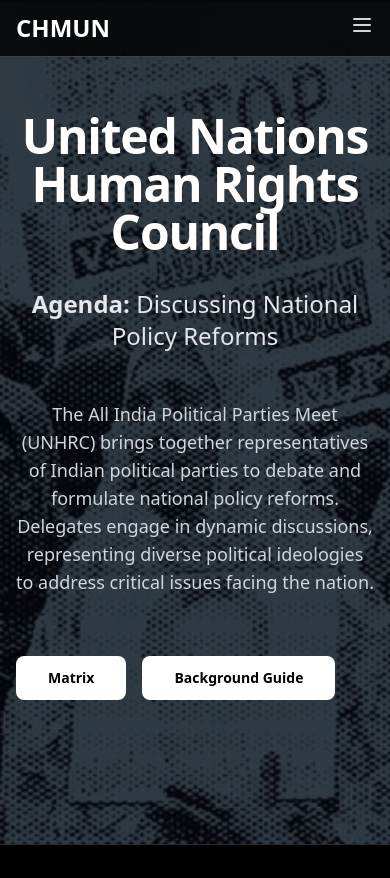
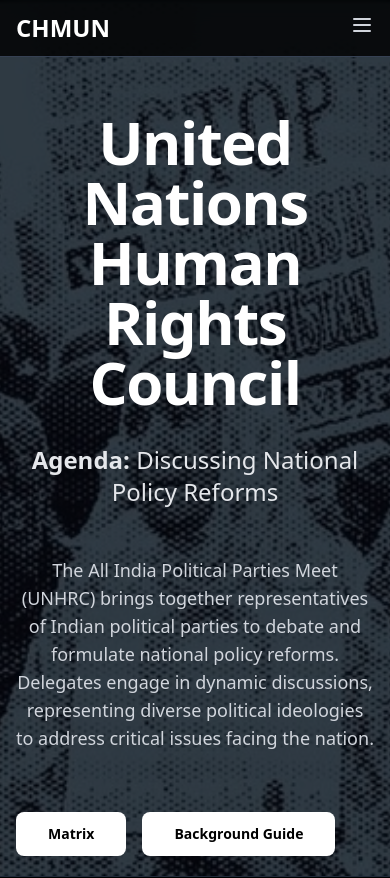
Before and after one commit to notcoolorg/chmundev3, a React (Vite) app: page /committees/unhrc in a window 390 px wide. Shown: the top 878 px of the page. Built offline with nearby package versions, Linux system fonts and the light colour scheme.

Commit message:
Update UNHRC.jsx

```diff
--- a/src/pages/committees/UNHRC.jsx
+++ b/src/pages/committees/UNHRC.jsx
@@ -20,8 +20,8 @@
       }}
     >
       <div className="max-w-100% mx-auto px-4 sm:px-6 lg:px-8 flex flex-col items-left">
-      <h1 className="text-5xl md:text-9xl font-black tracking-tight text-center mt-8 md:mt-16 mb-8 break-words">
-  United Nations<br className="inline md:hidden" /> Human Rights Council
+      <h1 className="text-6xl md:text-9xl font-black tracking-tight text-center mt-8 md:mt-16 mb-8 break-words">
+  United Nations<br className="inline md:hidden" />Human Rights Council
       </h1>
         <p className="text-2xl md:text-3xl text-gray-200 text-center mb-12">
           <strong>Agenda:</strong> Discussing National Policy Reforms
```
